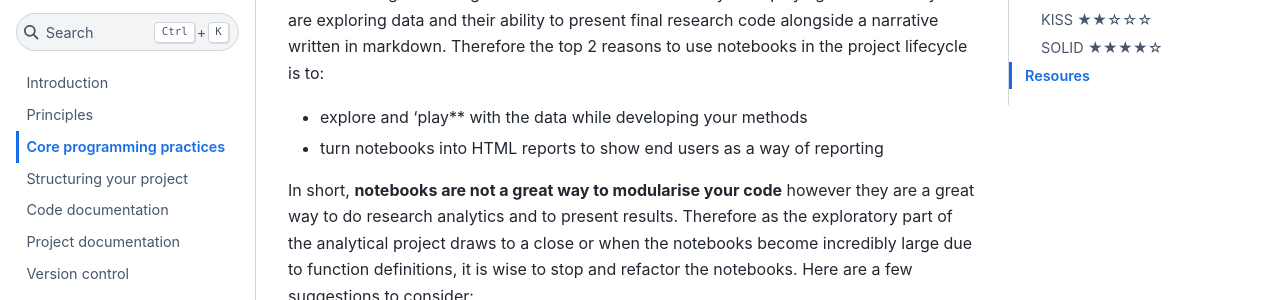
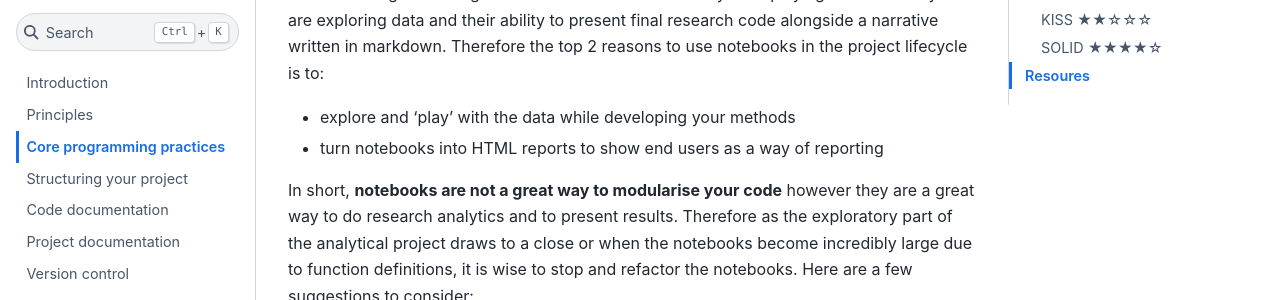
Before and after one commit to best-practice-and-impact/qa-of-code-guidance, a Jupyter Book: the page built from book/core_programming.md, in a window 1280 px wide and 900 px high, scrolled down 6685 px. Shown: the part 153-453 px from the top of the window. Built offline with Jupyter Book 1.0.4 settings and Sphinx 7.4.7 and the Sphinx Book theme 1.1.4, drawn with Linux system fonts in a browser that asks for light colours.

Commit message:
Spelling mistake

```diff
--- a/book/core_programming.md
+++ b/book/core_programming.md
@@ -176,7 +176,7 @@ Lastly, one of the key issues with notebooks when they are used as methods for r
 
 However the great strength of notebooks is their flexibility in displaying results while you are exploring data and their ability to present final research code alongside a narrative written in markdown. Therefore the top 2 reasons to use notebooks in the project lifecycle is to:
 
-- explore and 'play\*\* with the data while developing your methods
+- explore and 'play' with the data while developing your methods
 - turn notebooks into HTML reports to show end users as a way of reporting
 
 In short, **notebooks are not a great way to modularise your code** however they are a great way to do research analytics and to present results. Therefore as the exploratory part of the analytical project draws to a close or when the notebooks become incredibly large due to function definitions, it is wise to stop and refactor the notebooks. Here are a few suggestions to consider:
```
